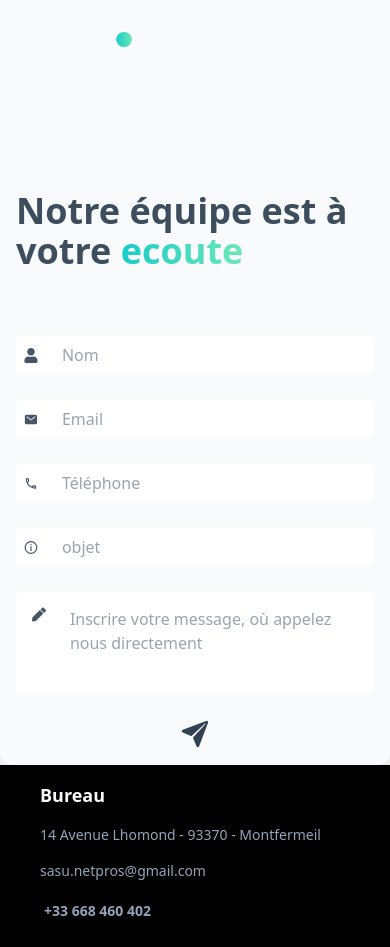
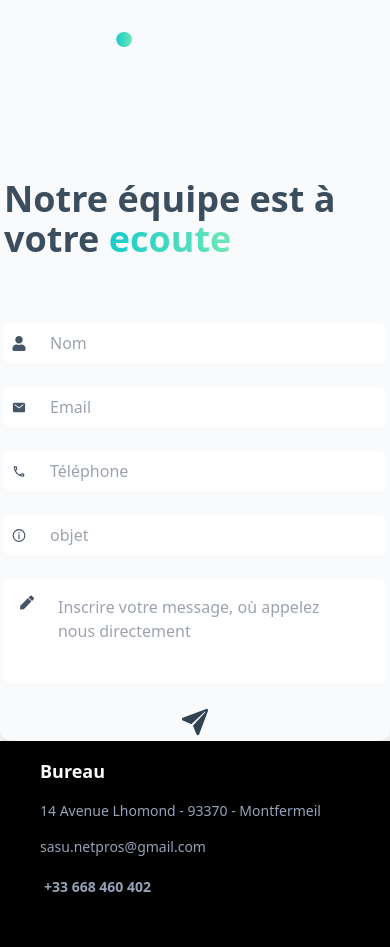
Before and after one commit to netproam/netpro, a Next.js app: page / in a window 390 px wide. Shown: the part 4540-5487 px from the top of the page. Built offline with nearby package versions, Linux system fonts and the light colour scheme; no server answers.

Commit message:
fixation dess bugs

```diff
--- a/src/components/forms/ContactComponent.tsx
+++ b/src/components/forms/ContactComponent.tsx
@@ -65,7 +65,8 @@ const ContactComponent = () => {
 
     return (
         <Form {...form} >
-          <form onSubmit={form.handleSubmit(onSubmit)} className="h-full  bg-slate-50 lg:bg-white p-4 gap-6  flex flex-col w-full
+          <form onSubmit={form.handleSubmit(onSubmit)} className="h-full
+           bg-slate-50 lg:bg-white p-1 lg:p-4 gap-6  flex flex-col w-full
            shadow-xl rounded-xl  ">
                         <h2 className="text-2xl  pt-2  hidden lg:flex
                          font-stolzl leading-relaxed">Contactez nous</h2>
```
